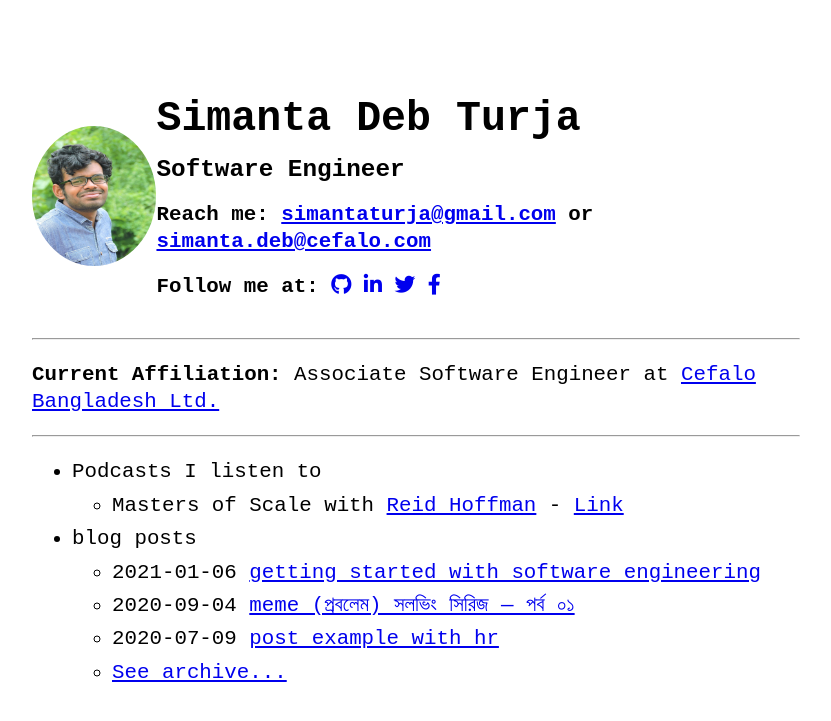
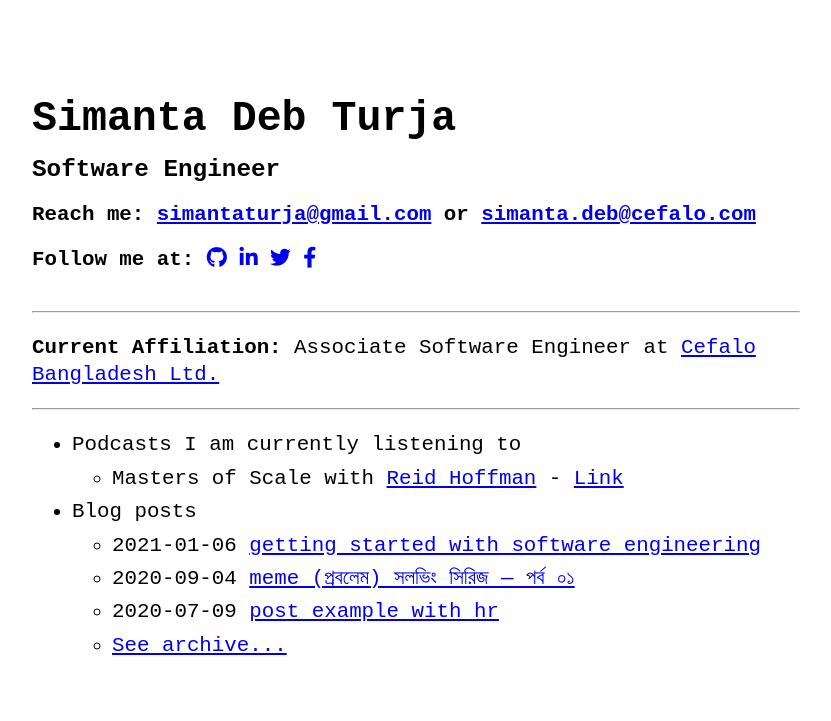
Before and after one commit to simantaturja/simantaturja.github.ioo, a Jekyll site: the page built from index.md, in a window 1280 px wide. Shown: the top 721 px of the page, without its empty margins (224-1055 px from the left). Built offline with Jekyll 4.4.1, drawn with Linux system fonts in a browser that asks for light colours.

Commit message:
remove image

```diff
--- a/_data/menu.yml
+++ b/_data/menu.yml
@@ -2,11 +2,11 @@
 # https://github.com/riggraz/no-style-please#customize-the-menu
 
 entries:
-  - title: Podcasts I listen to
+  - title: Podcasts I am currently listening to
     entries:
       - title: Masters of Scale with <a href="https://en.wikipedia.org/wiki/Reid_Hoffman">Reid Hoffman</a> - <a href="https://podcasts.google.com/feed/aHR0cHM6Ly9yc3MuYXJ0MTkuY29tL21hc3RlcnMtb2Ytc2NhbGU">Link</a>
 
-  - title: blog posts
+  - title: Blog posts
     post_list:
       limit: 3
       show_more: true
--- a/_layouts/home.html
+++ b/_layouts/home.html
@@ -4,9 +4,6 @@ layout: default
 
 <header>
   <div class="header_div">
-    <div class="header_img_div">
-      <img class="header_img" src="../turja.jpeg" />
-    </div>
     <div class="header_info">
       <h1 class="header_title">{{ site.title }}</h1>
       <h3>{{ site.tag }}</h3>
```
